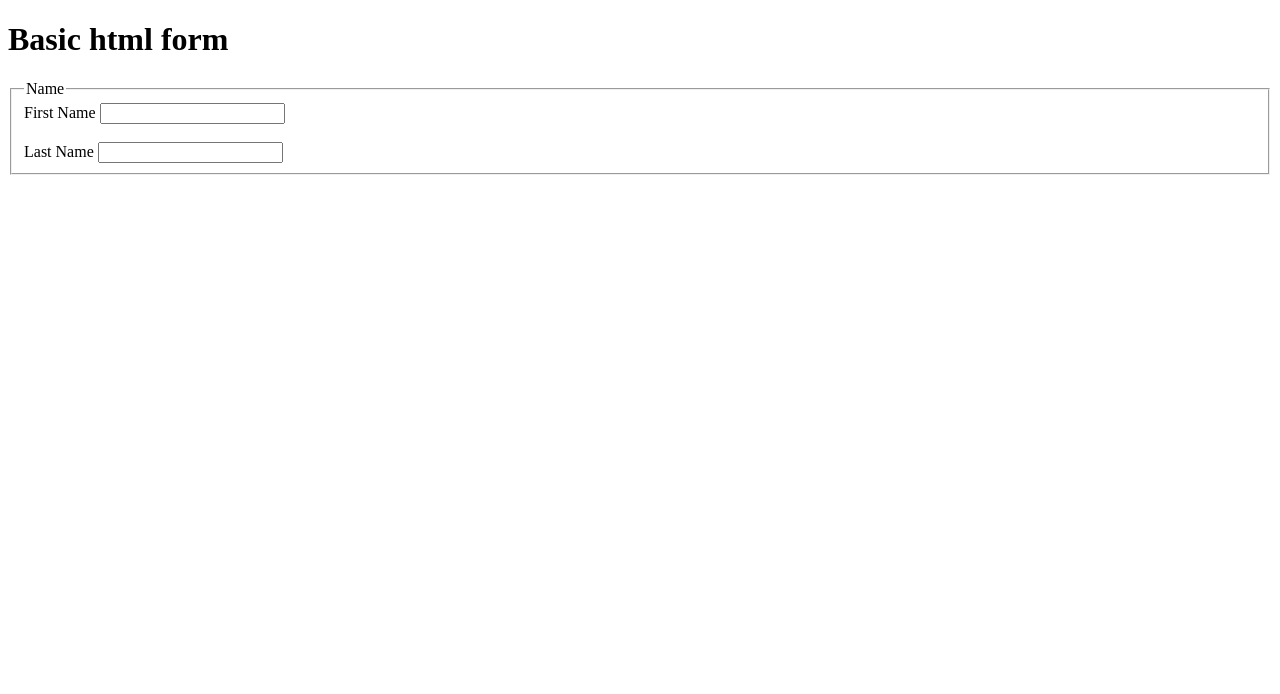
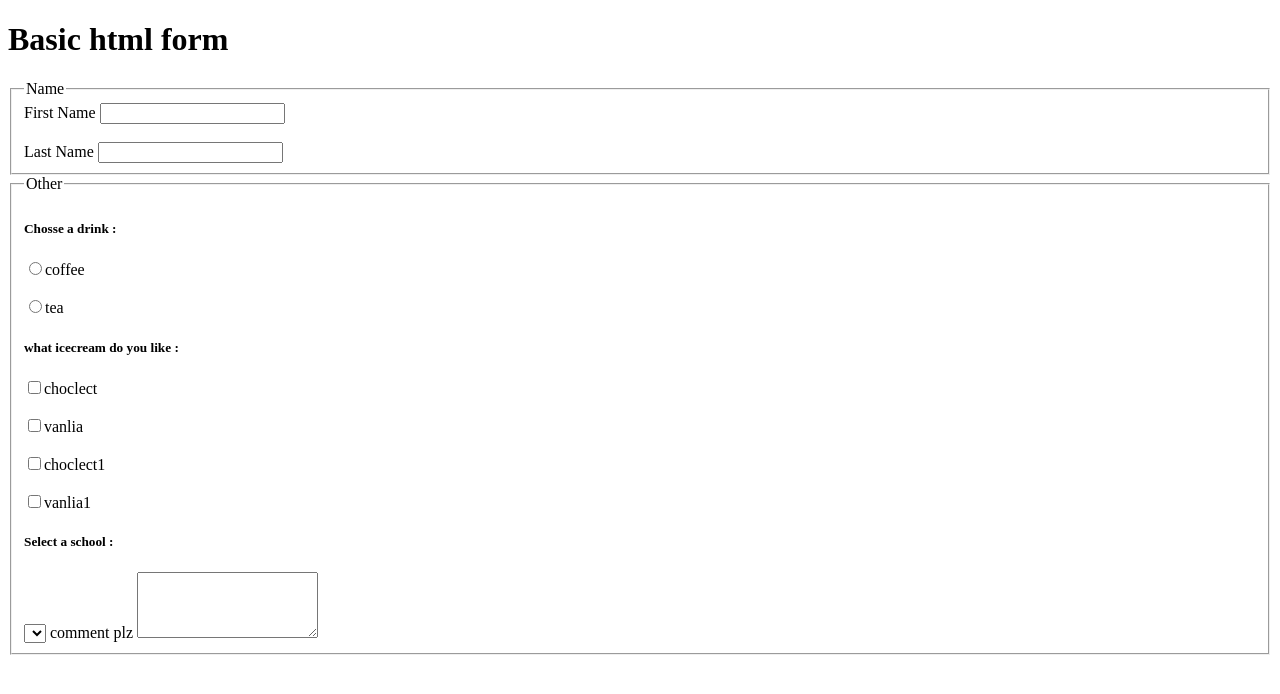
Before and after one commit to Sajaawadallah/html-task, a plain HTML site: page index.html in a window 1280 px wide. Drawn offline with Linux system fonts and the light colour scheme.

Commit message:
add filedsite with other inputs

```diff
--- a/index.html
+++ b/index.html
@@ -26,7 +26,28 @@
                 <label>Last Name</label>
                 <input type="text">
             </fieldset>
+            <!-- add filedsite with other inputs -->
+            <fieldset>
+                <legend>Other</legend>
+                <h5>Chosse a drink :</h5>
+                <label> <input type="radio">coffee</label> <br> <br>
+                <label> <input type="radio">tea</label>
 
+                <h5>what icecream do you like :</h5>
+                <label> <input type="checkbox">choclect</label> <br> <br>
+                <label> <input type="checkbox">vanlia</label><br> <br>
+                <label> <input type="checkbox">choclect1</label> <br> <br>
+                <label> <input type="checkbox">vanlia1</label>
+
+                <h5>Select a school :</h5>
+                <select name="" id="">
+                    <option value="s1"></option>
+                    <option value="s2"></option>
+                    <option value="s2"></option>
+                </select>
+                <label>comment plz </label>
+                <textarea rows="4"></textarea>
+            </fieldset>
         </form>
     </main>
 
```
